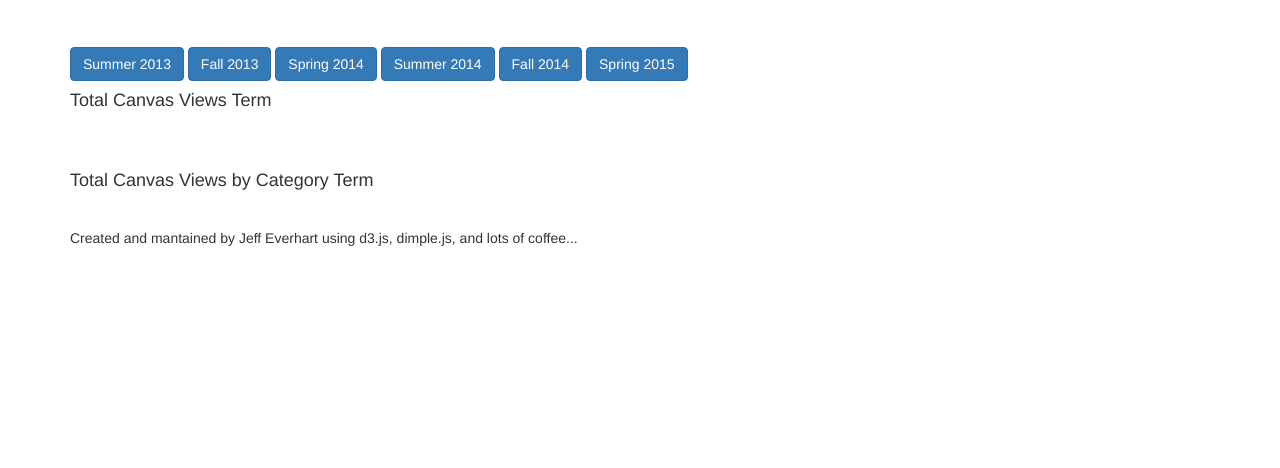
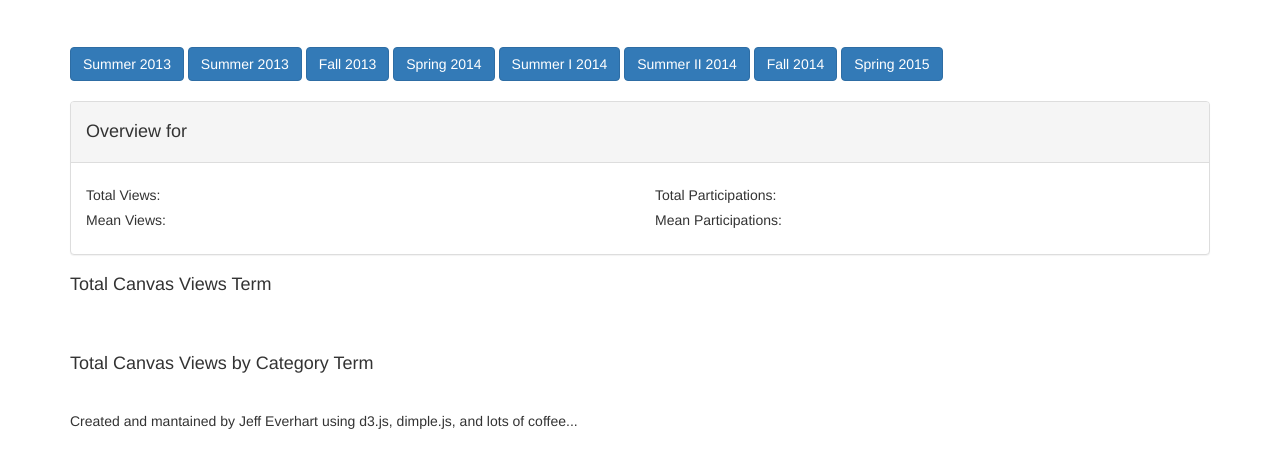
Before and after one commit to JEverhart383/CanvasDataProject, a plain HTML site: page index.html in a window 1280 px wide. Shown: the part 162-630 px from the top of the page. Drawn offline with nearby package versions, Linux system fonts and the light colour scheme; a script that the page names is missing.

Commit message:
add button classes

```diff
--- a/index.html
+++ b/index.html
@@ -19,12 +19,35 @@
 <br>
 <br>
 
-<div class="btn btn-primary">Summer 2013</div>
-<div class="btn btn-primary">Fall 2013</div>
-<div class="btn btn-primary">Spring 2014</div>
-<div class="btn btn-primary">Summer 2014</div>
-<div class="btn btn-primary">Fall 2014</div>
-<div class="btn btn-primary">Spring 2015</div>
+<div class="btn btn-primary summer12013">Summer 2013</div>
+<div class="btn btn-primary summer22013">Summer 2013</div>
+<div class="btn btn-primary fall2013">Fall 2013</div>
+<div class="btn btn-primary spring2014">Spring 2014</div>
+<div class="btn btn-primary summer12014">Summer I 2014</div>
+<div class="btn btn-primary summer22014">Summer II 2014</div>
+<div class="btn btn-primary fall2014">Fall 2014</div>
+<div class="btn btn-primary spring2015">Spring 2015</div>
+<br>
+<br>
+
+<div class="panel panel-default">
+	<div class="panel-heading">
+		<h4>Overview for <span class="term-name"></span></h4>
+	</div>
+	<div class="panel-body">
+		<div class="row">
+			<div class="col-lg-6">
+				<h5>Total Views: <span class="total-views"></span></h5>
+				<h5>Mean Views: <span class="mean-views"></span></h5>
+			</div>
+			<div class="col-lg-6">
+				<h5>Total Participations: <span class="total-participate"></span></h5>
+				<h5>Mean Participations: <span class="mean-participate"></span></h5>
+			</div>
+		</div>
+	</div>
+
+</div>
 
 <h4>Total Canvas Views <span class="term-name"></span> Term</h4>
 
```
